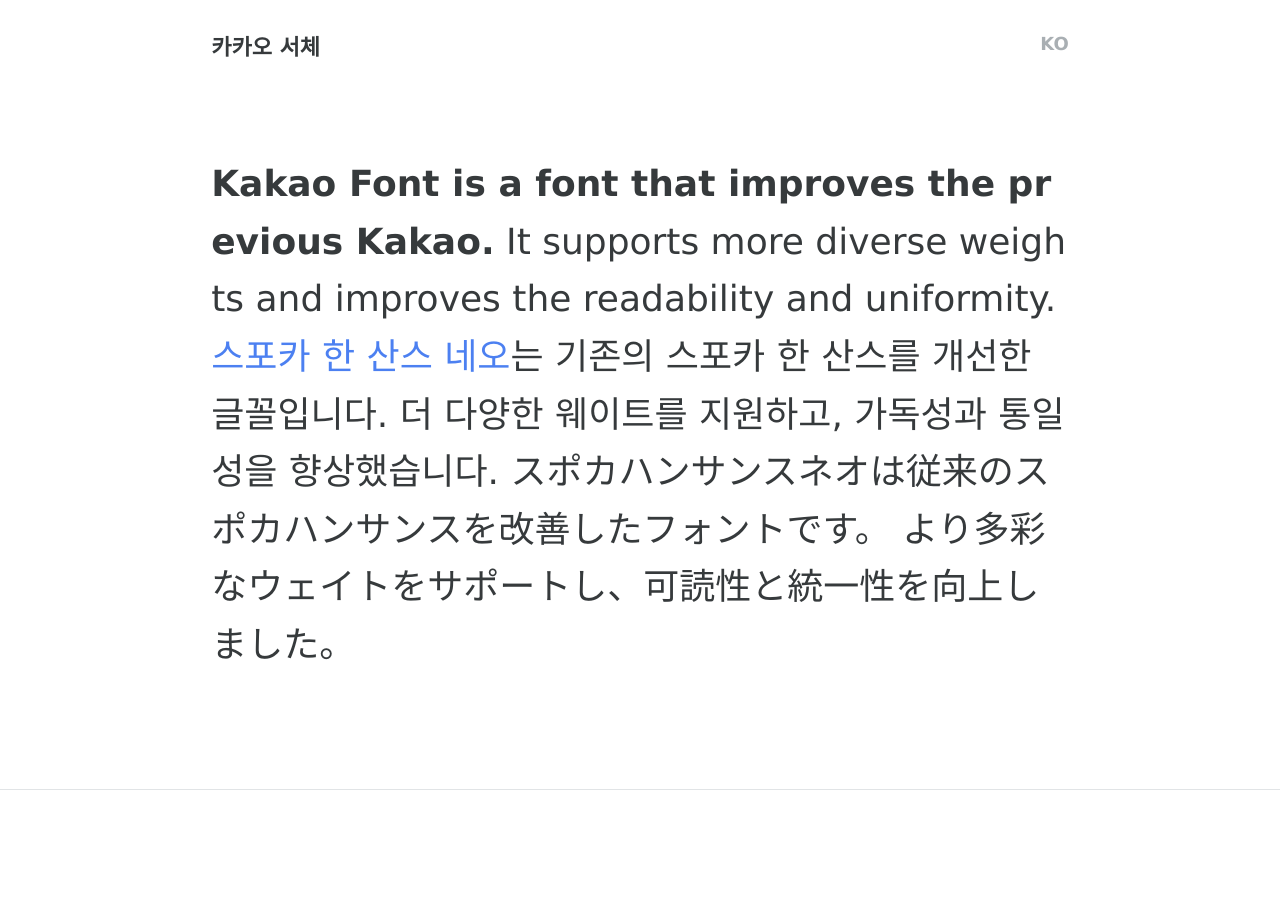
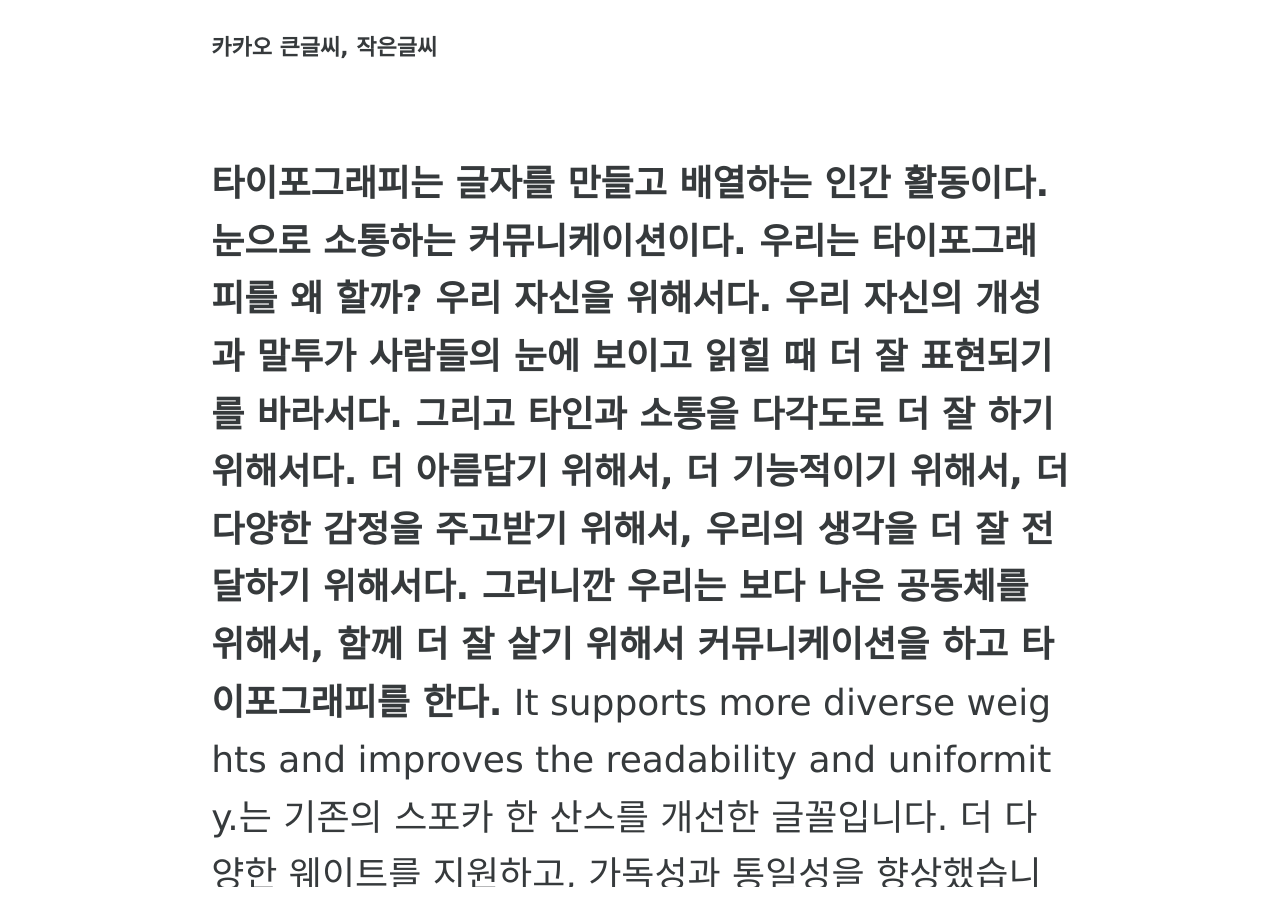
Before and after one commit to on-the-heath/newfont, a Jekyll site: the page built from index.html, in a window 1280 px wide and 900 px high. Built offline with Jekyll 4.4.1, drawn with Linux system fonts in a browser that asks for light colours; nearby versions of some CDN libraries; some web fonts are replaced; comment, search, counter and statistics services are not loaded.

Commit message:
Update ko_kr.html

```diff
--- a/_includes/ko_kr.html
+++ b/_includes/ko_kr.html
@@ -3,10 +3,7 @@
   <div class="nav-box">
     <div class="container-fluid">
       <div class="nav-text">
-        <a href="{{ site.url }}/ko-KR/" class="title">카카오 서체</a>
-        <span class="language-selector">
-          <a class="selected" href="{{ site.url }}/ko-KR/">KO</a>
-        </span>
+        <a href="{{ site.url }}/ko-KR/" class="title">카카오 큰글씨, 작은글씨</a>
       </div>
     </div>
   </div>
@@ -14,7 +11,7 @@
 
 <section class="section section-header hero-wrap">
   <div class="container-fluid">
-    <h1 class="header-text"><span class="header-text-700">Kakao Font is a font that improves the previous Kakao.</span> <span class="header-text-500">It supports more diverse weights and improves the readability and uniformity.<span style="color: #4c80f1;"> 스포카 한 산스 네오</span>는 기존의 스포카 한 산스를 개선한 글꼴입니다.</span> <span class="header-text-400">더 다양한 웨이트를 지원하고, 가독성과 통일성을 향상했습니다.</span> <span class="header-text-300">スポカハンサンスネオは従来のスポカハンサンスを改善したフォントです。</span> <span class="JP-word-break header-text-100">より多彩なウェイトをサポートし、可読性と統一性を向上しました。</span></h1>
+    <h1 class="header-text"><span class="header-text-700">타이포그래피는 글자를 만들고 배열하는 인간 활동이다. 눈으로 소통하는 커뮤니케이션이다. 우리는 타이포그래피를 왜 할까? 우리 자신을 위해서다. 우리 자신의 개성과 말투가 사람들의 눈에 보이고 읽힐 때 더 잘 표현되기를 바라서다. 그리고 타인과 소통을 다각도로 더 잘 하기 위해서다. 더 아름답기 위해서, 더 기능적이기 위해서, 더 다양한 감정을 주고받기 위해서, 우리의 생각을 더 잘 전달하기 위해서다. 그러니깐 우리는 보다 나은 공동체를 위해서, 함께 더 잘 살기 위해서 커뮤니케이션을 하고 타이포그래피를 한다.</span> <span class="header-text-500">It supports more diverse weights and improves the readability and uniformity.는 기존의 스포카 한 산스를 개선한 글꼴입니다.</span> <span class="header-text-400">더 다양한 웨이트를 지원하고, 가독성과 통일성을 향상했습니다.</span> <span class="header-text-300">スポカハンサンスネオは従来のスポカハンサンスを改善したフォントです。</span> <span class="JP-word-break header-text-100">より多彩なウェイトをサポートし、可読性と統一性を向上しました。</span></h1>
   </div>
 </section>
 <hr />
```
